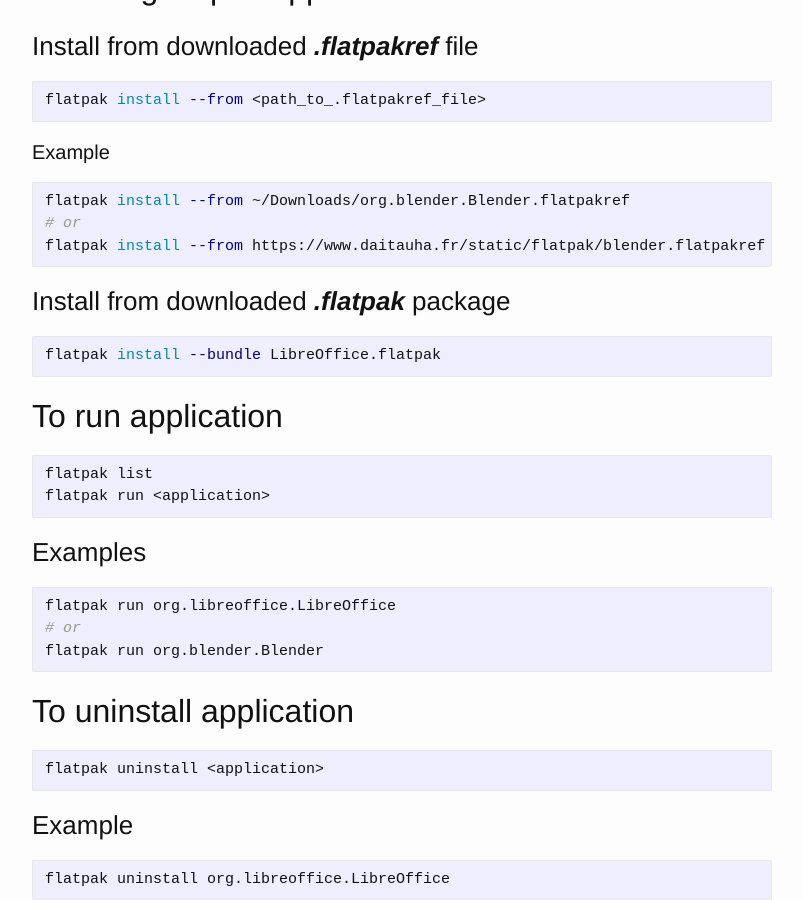
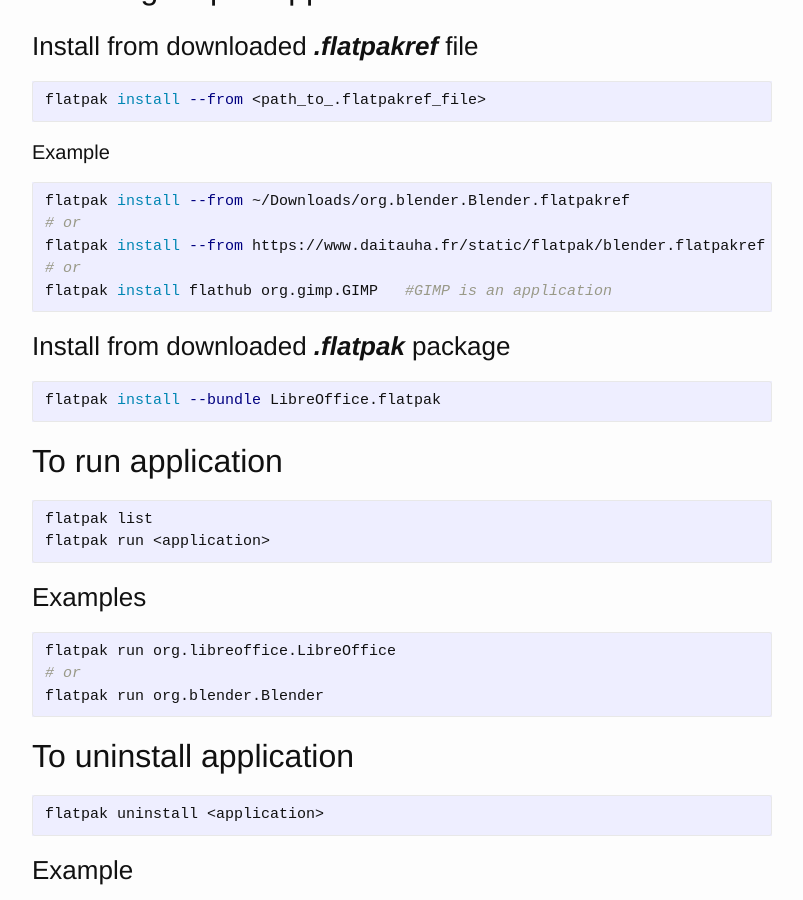
Before and after one commit to itsnayabsd/website, a Jekyll site: the page built from _posts/linux/2017-04-19-flatpak-sandboxing.md, in a window 1280 px wide and 900 px high, scrolled down 1166 px. Shown: the whole window, without its empty margins (238-1041 px from the left). Built offline with Jekyll 4.4.1, drawn with Linux system fonts in a browser that asks for light colours; comment, search, counter and statistics services are not loaded.

Commit message:
Added example command to show one more way to install flatpak package

````diff
--- a/_posts/linux/2017-04-19-flatpak-sandboxing.md
+++ b/_posts/linux/2017-04-19-flatpak-sandboxing.md
@@ -70,6 +70,8 @@
 flatpak install --from ~/Downloads/org.blender.Blender.flatpakref
 # or
 flatpak install --from https://www.daitauha.fr/static/flatpak/blender.flatpakref
+# or
+flatpak install flathub org.gimp.GIMP	#GIMP is an application
 ```
 
 ### Install from downloaded **_.flatpak_** package
````
